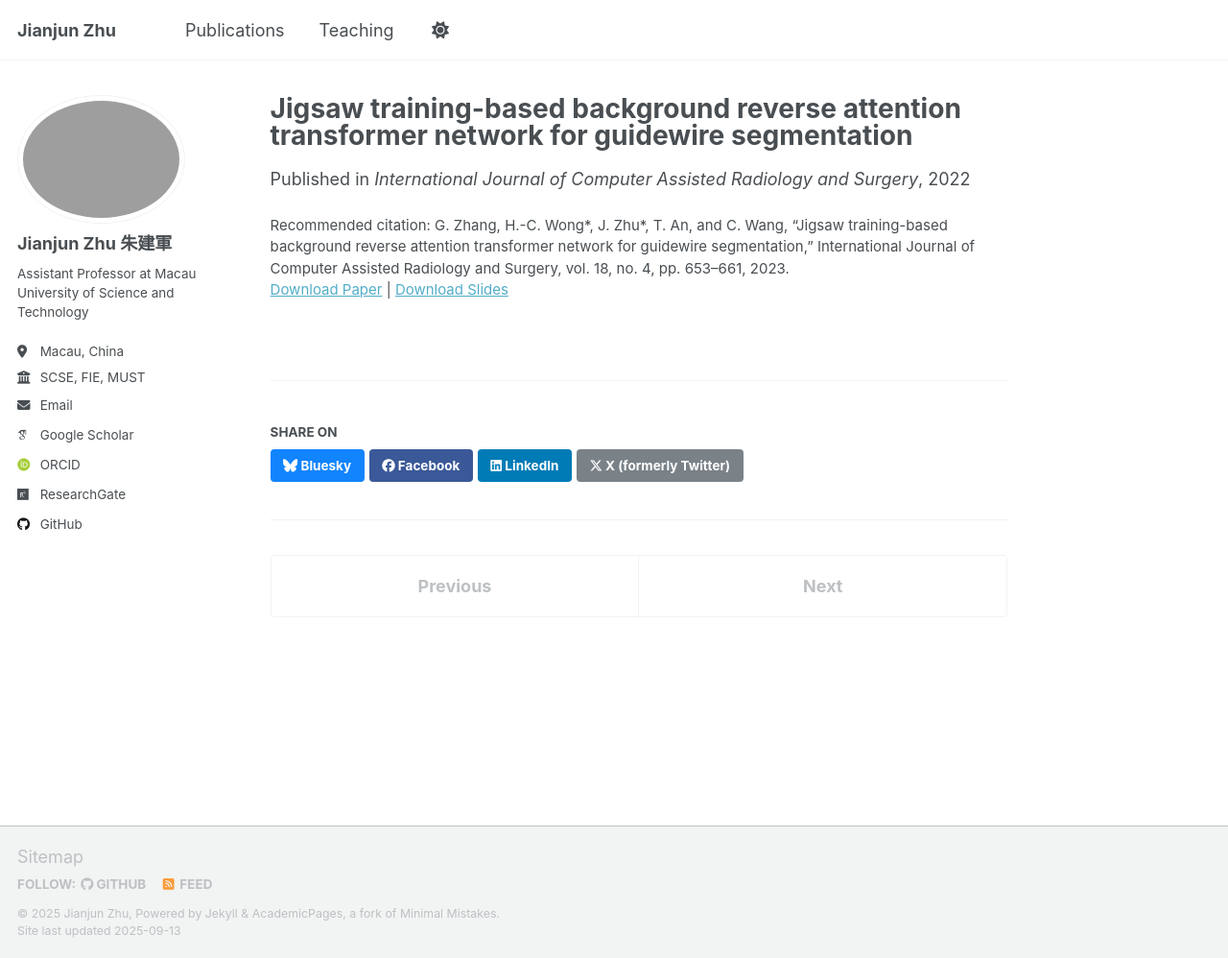
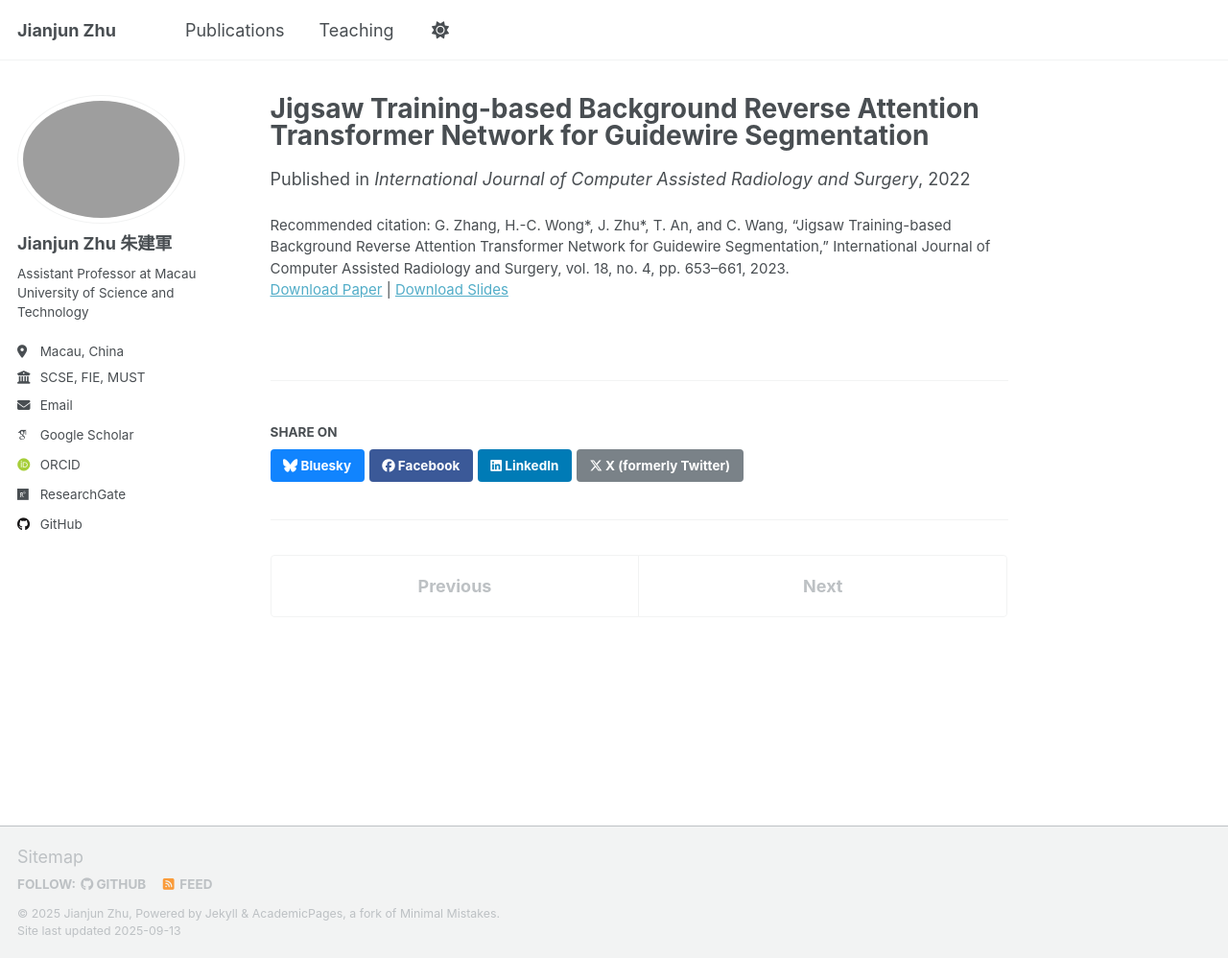
Before and after one commit to JianjunZhu/JianjunZhu.github.io, a Jekyll site: the page built from _publications/2023-IJCARS.md, in a window 1280 px wide and 998 px high. Shown: the whole window at 96% size. Built offline with Jekyll 4.4.1, drawn with Linux system fonts in a browser that asks for light colours; some web fonts are replaced; a script that is not in the unit is left out.

```diff
--- a/_publications/2023-IJCARS.md
+++ b/_publications/2023-IJCARS.md
@@ -1,5 +1,5 @@
 ---
-title: "Jigsaw training-based background reverse attention transformer network for guidewire segmentation"
+title: "Jigsaw Training-based Background Reverse Attention Transformer Network for Guidewire Segmentation"
 collection: publications
 category: manuscripts
 permalink: /publication/2023-IJCARS
@@ -8,5 +8,5 @@ date: 2022-12-05
 venue: 'International Journal of Computer Assisted Radiology and Surgery'
 slidesurl: ''
 paperurl: 'https://link.springer.com/article/10.1007/s11548-022-02803-z'
-citation: 'G. Zhang, H.-C. Wong*, J. Zhu*, T. An, and C. Wang, “Jigsaw training-based background reverse attention transformer network for guidewire segmentation,” International Journal of Computer Assisted Radiology and Surgery, vol. 18, no. 4, pp. 653–661, 2023.'
+citation: 'G. Zhang, H.-C. Wong*, J. Zhu*, T. An, and C. Wang, “Jigsaw Training-based Background Reverse Attention Transformer Network for Guidewire Segmentation,” International Journal of Computer Assisted Radiology and Surgery, vol. 18, no. 4, pp. 653–661, 2023.'
 ---
```
